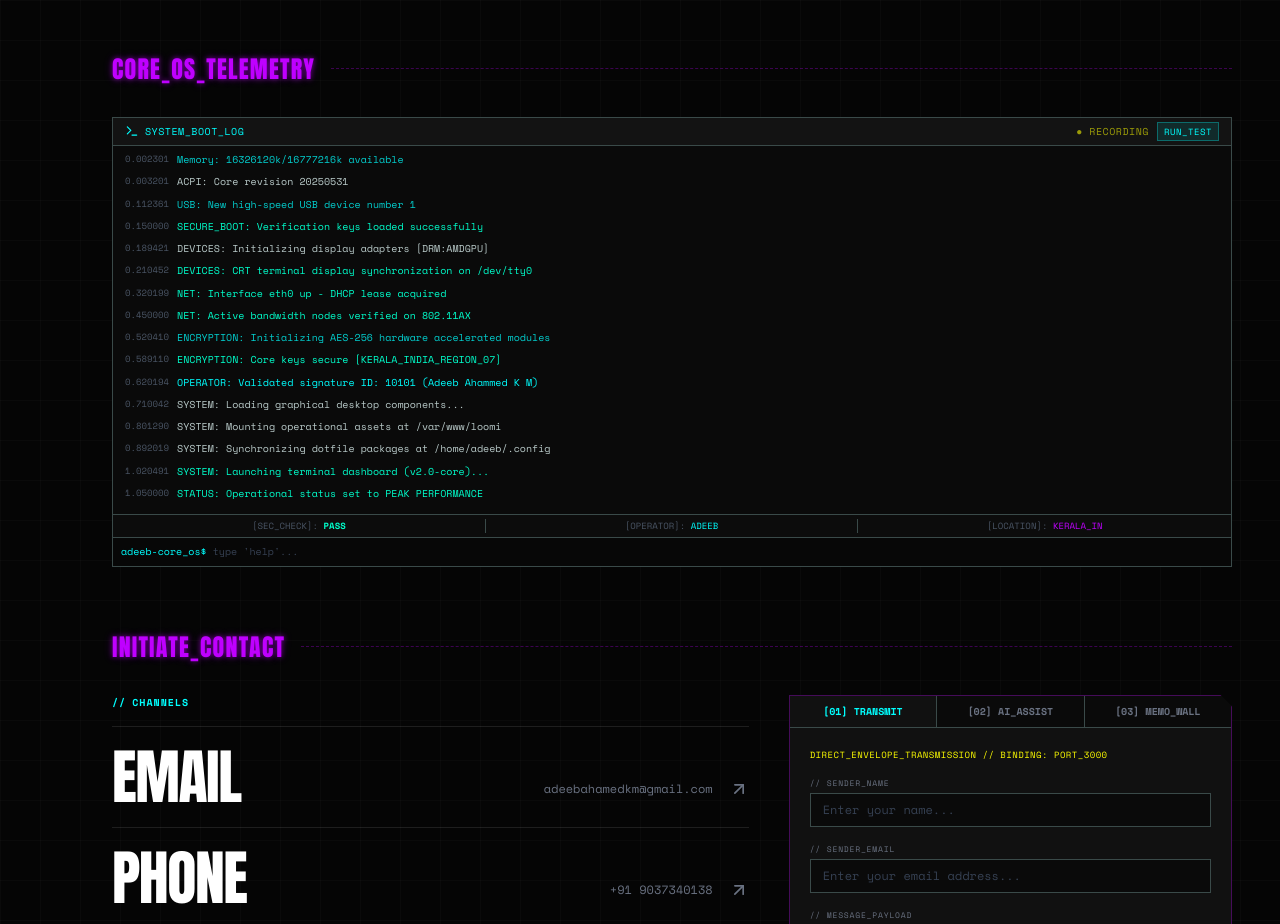
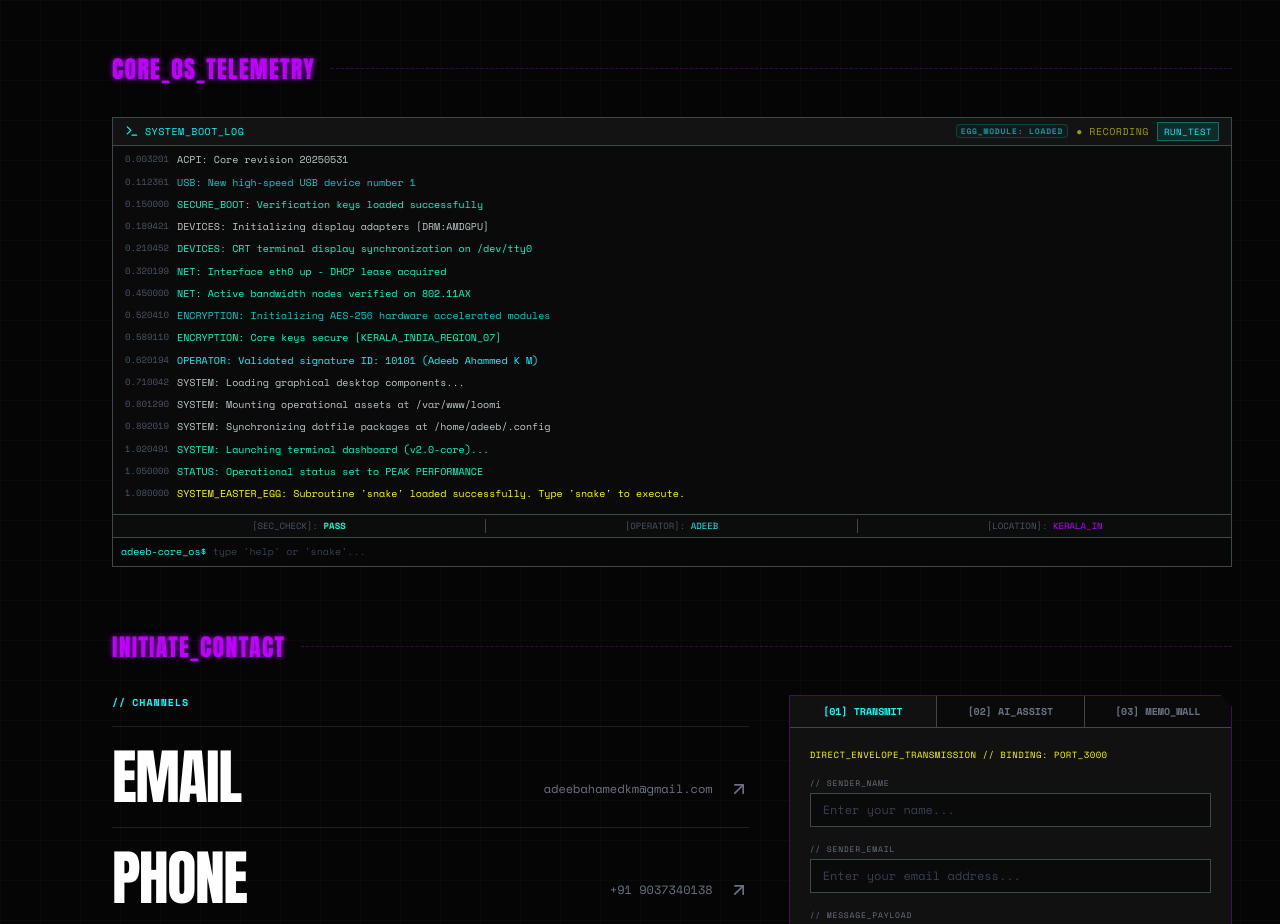
Before and after one commit to darkworld1008/adeeb-systems-portfolio, a React (Vite) app: page / in a window 1280 px wide. Shown: the part 2680-3604 px from the top of the page. Built offline with nearby package versions, Linux system fonts and the light colour scheme.

Commit message:
feat: add user-facing hints to discover the snake game easter egg

```diff
--- a/src/components/BootLogTerminal.tsx
+++ b/src/components/BootLogTerminal.tsx
@@ -89,6 +89,9 @@ export default function BootLogTerminal({ logs, onAddLog, onClearLogs }: BootLog
           <span>SYSTEM_BOOT_LOG</span>
         </div>
         <div className="flex items-center gap-2">
+          <span className="text-[8px] text-neon-cyan font-bold tracking-widest border border-neon-cyan/30 px-1 py-0.2 bg-neon-cyan/5 rounded-sm animate-pulse">
+            EGG_MODULE: LOADED
+          </span>
           <span className="text-neon-yellow animate-pulse">● RECORDING</span>
           <button
             onClick={triggerDiagnostic}
@@ -151,7 +154,7 @@ export default function BootLogTerminal({ logs, onAddLog, onClearLogs }: BootLog
           value={inputVal}
           onChange={(e) => setInputVal(e.target.value)}
           onKeyDown={handleCommandSubmit}
-          placeholder="type 'help'..."
+          placeholder="type 'help' or 'snake'..."
           className="flex-1 bg-transparent border-none outline-none text-[#ffffff] focus:ring-0 placeholder-gray-700 font-mono py-0 h-4"
         />
       </div>
--- a/src/data.ts
+++ b/src/data.ts
@@ -129,5 +129,6 @@ export const initialBootLogs: ConsoleLine[] = [
   { timestamp: "0.801290", text: "SYSTEM: Mounting operational assets at /var/www/loomi", type: "system" },
   { timestamp: "0.892019", text: "SYSTEM: Synchronizing dotfile packages at /home/adeeb/.config", type: "system" },
   { timestamp: "1.020491", text: "SYSTEM: Launching terminal dashboard (v2.0-core)...", type: "success" },
-  { timestamp: "1.050000", text: "STATUS: Operational status set to PEAK PERFORMANCE", type: "success" }
+  { timestamp: "1.050000", text: "STATUS: Operational status set to PEAK PERFORMANCE", type: "success" },
+  { timestamp: "1.080000", text: "SYSTEM_EASTER_EGG: Subroutine 'snake' loaded successfully. Type 'snake' to execute.", type: "warning" }
 ];
```
